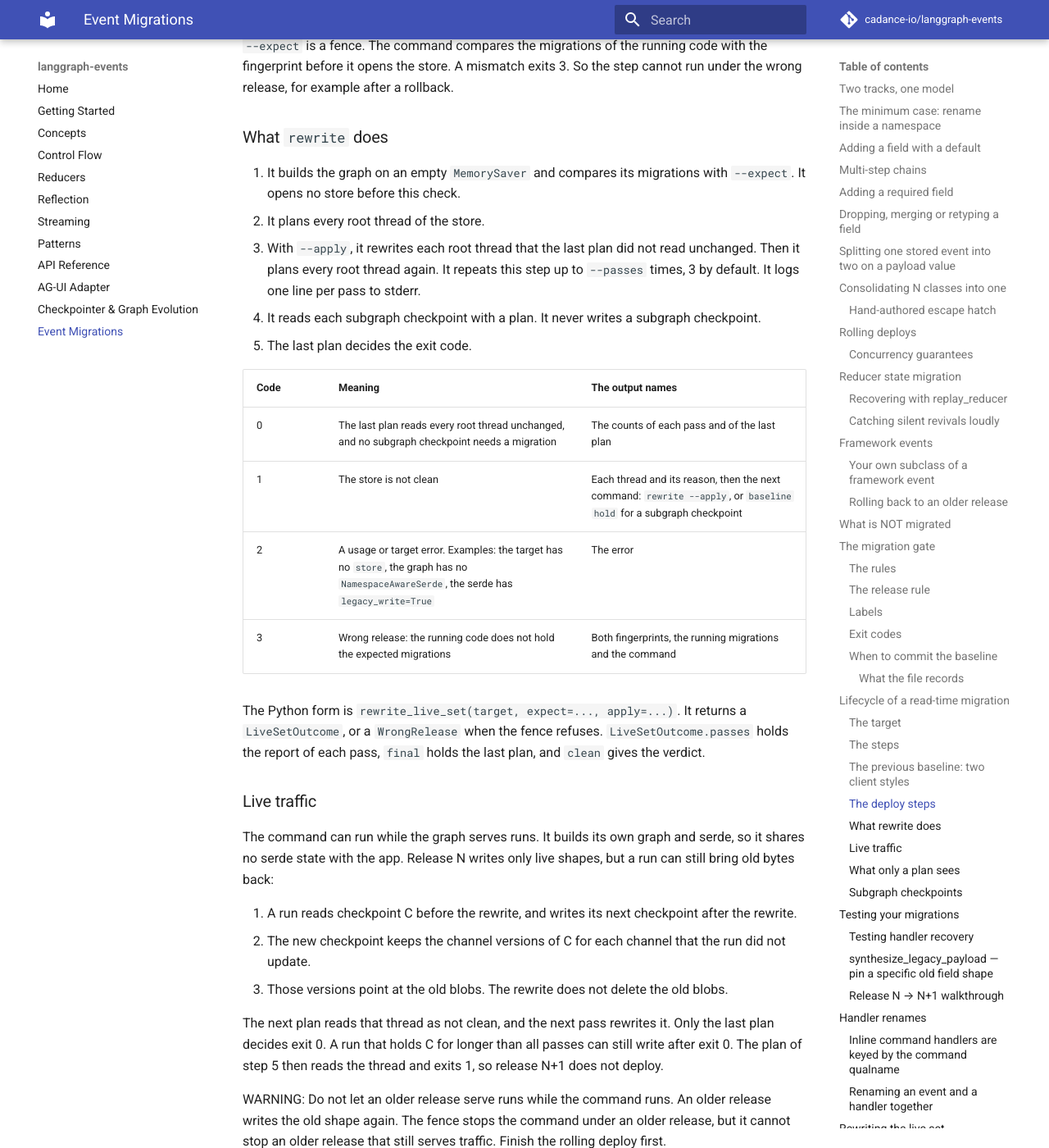
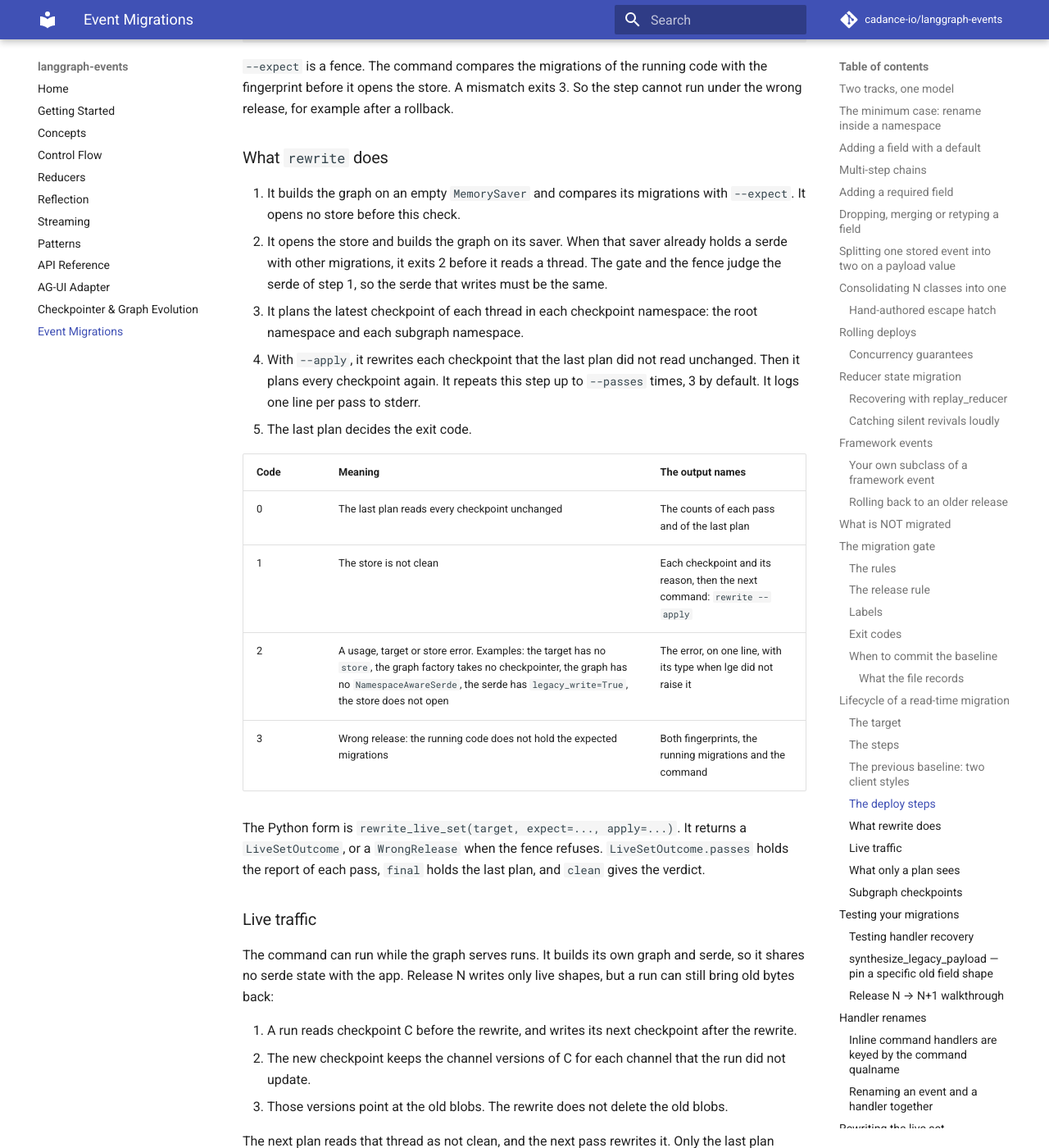
Before and after one commit to cadance-io/langgraph-events, an MkDocs documentation site: the page built from docs/event-migrations.md, in a window 1280 px wide and 1400 px high, scrolled down 22510 px. Shown: the whole window at 82% size. Built offline with MkDocs 1.6.1 and Material for MkDocs 9.7.7, drawn with Linux system fonts in a browser that asks for light colours; comment, search, counter and statistics services are not loaded; some of the changed text lies outside the part shown.

Commit message:
docs: document the subgraph rewrite and the upgrade from 0.41 (#214)
The rewrite command now rewrites each subgraph checkpoint, refuses a
store whose serde holds other migrations, and maps every other error to
exit 2. The lifecycle section, the API table and the CHANGELOG say so.

The CHANGELOG gains an upgrade guide from 0.41: the graph factory takes
a checkpointer, the first release after the upgrade ships every
migration, and a table maps each removed gate to its replacement. It
also lists the new public names of langgraph_events.serde.migrations.

Co-Authored-By: Claude Opus 5.5 <noreply@anthropic.com>

````diff
--- a/docs/event-migrations.md
+++ b/docs/event-migrations.md
@@ -544,10 +544,10 @@ If the store cannot be made clean in time, keep the migration one more release:
 ```bash
 python -m langgraph_events.serde.migrations baseline hold myapp.lge_target:target \
     "transform myapp.events:Order via myapp.events:drop_total" \
-    --reason "a subgraph checkpoint still needs it" --previous "$RUNNER_TEMP/prev.json"
+    --reason "a paused thread refuses the rewrite" --previous "$RUNNER_TEMP/prev.json"
 ```
 
-The hold records the digest of the whole previous file. The baseline of the next release holds the hold record, so its digest is different. A check against that file ignores the hold. So a hold lasts one release, also when the migrations did not change. To keep the migration one more release, hold it again. Every check lists every hold.
+The hold records the digest of the whole previous file. The baseline of the next release holds the hold record, so its digest is different. A check against that file ignores the hold. So a hold lasts one release, also when the migrations did not change. To keep the migration one more release, hold it again. Every check lists each hold that applies. An expired hold shows in the `survived-release` finding of its migration, with the command to hold it again.
 
 `python -m langgraph_events.serde.migrations fingerprint <baseline file>` prints the fingerprint of the migrations a file records. It reads the JSON only.
 
@@ -591,7 +591,7 @@ Commit the baseline **alongside** the change that needs it, never after. Run `ba
   "migrations": [
     {"label": "rename myapp.orders:Order.ApprovalRequired"},
     {"label": "fill myapp.orders:Order.Place.Placed[tracking]",
-     "hold": {"reason": "a subgraph checkpoint needs it", "against": "lge-b1-3f0c2a9e41b7d655"}}
+     "hold": {"reason": "a paused thread refuses the rewrite", "against": "lge-b1-3f0c2a9e41b7d655"}}
   ]
 }
 ```
@@ -648,7 +648,7 @@ Each command is `python -m langgraph_events.serde.migrations <command>`.
 
 `prev.json` is the baseline file of the release that runs in production. `<fingerprint of N>` is the output of `fingerprint <baseline file of N>`. The `fingerprint` command reads the JSON only.
 
-Step 5 is the safety check of the deletion. CI reads no store, so CI cannot prove that the store is clean. If step 5 exits 1, do not deploy release N+1. Run step 3 again, or keep the migration one more release with `baseline hold`. See [The release rule](#the-release-rule).
+Step 5 is the safety check of the deletion. CI reads no store, so CI cannot prove that the store is clean. If step 5 exits 1, do not deploy release N+1. Run step 3 again. If a refused thread cannot converge, keep the migration one more release with `baseline hold`. See [The release rule](#the-release-rule).
 
 ### The previous baseline: two client styles
 
@@ -691,16 +691,16 @@ your-deploy-tool exec "python -m langgraph_events.serde.migrations rewrite myapp
 ### What `rewrite` does
 
 1. It builds the graph on an empty `MemorySaver` and compares its migrations with `--expect`. It opens no store before this check.
-2. It plans every root thread of the store.
-3. With `--apply`, it rewrites each root thread that the last plan did not read unchanged. Then it plans every root thread again. It repeats this step up to `--passes` times, 3 by default. It logs one line per pass to stderr.
-4. It reads each subgraph checkpoint with a plan. It never writes a subgraph checkpoint.
+2. It opens the store and builds the graph on its saver. When that saver already holds a serde with other migrations, it exits 2 before it reads a thread. The gate and the fence judge the serde of step 1, so the serde that writes must be the same.
+3. It plans the latest checkpoint of each thread in each checkpoint namespace: the root namespace and each subgraph namespace.
+4. With `--apply`, it rewrites each checkpoint that the last plan did not read unchanged. Then it plans every checkpoint again. It repeats this step up to `--passes` times, 3 by default. It logs one line per pass to stderr.
 5. The last plan decides the exit code.
 
 | Code | Meaning | The output names |
 |---|---|---|
-| 0 | The last plan reads every root thread unchanged, and no subgraph checkpoint needs a migration | The counts of each pass and of the last plan |
-| 1 | The store is not clean | Each thread and its reason, then the next command: `rewrite --apply`, or `baseline hold` for a subgraph checkpoint |
-| 2 | A usage or target error. Examples: the target has no `store`, the graph has no `NamespaceAwareSerde`, the serde has `legacy_write=True` | The error |
+| 0 | The last plan reads every checkpoint unchanged | The counts of each pass and of the last plan |
+| 1 | The store is not clean | Each checkpoint and its reason, then the next command: `rewrite --apply` |
+| 2 | A usage, target or store error. Examples: the target has no `store`, the graph factory takes no checkpointer, the graph has no `NamespaceAwareSerde`, the serde has `legacy_write=True`, the store does not open | The error, on one line, with its type when lge did not raise it |
 | 3 | Wrong release: the running code does not hold the expected migrations | Both fingerprints, the running migrations and the command |
 
 The Python form is `rewrite_live_set(target, expect=..., apply=...)`. It returns a `LiveSetOutcome`, or a `WrongRelease` when the fence refuses. `LiveSetOutcome.passes` holds the report of each pass, `final` holds the last plan, and `clean` gives the verdict.
@@ -725,7 +725,9 @@ WARNING: Do not let an older release serve runs while the command runs. An older
 
 ### Subgraph checkpoints
 
-The command reads each subgraph checkpoint and never writes one. When a running migration still changes a subgraph checkpoint, the command exits 1. The output names each migration that reads the checkpoint. Keep those migrations one more release with `baseline hold`. The checkpoint keeps the old shape until a run of the subgraph writes a new checkpoint.
+A graph that a handler invokes on the same checkpointer writes its checkpoints under a subgraph namespace. The command plans and rewrites the latest checkpoint of each subgraph namespace, the same as a root thread. So a completed subgraph run does not keep a migration in the code. A refused subgraph checkpoint prints its namespace and its reason.
+
+The Python form is `graph.plan_rewrite(thread_ids=..., checkpoint_ns=...)` and `graph.rewrite_store(thread_ids=..., checkpoint_ns=...)`. The default `checkpoint_ns=""` is the root namespace.
 
 ## Testing your migrations
 
@@ -892,7 +894,7 @@ What the rewrite does not do:
 - A historic checkpoint keeps the old bytes. After the class is deleted, `get_state_history()` cannot read it.
 - `drop=` removes the stored event only. Reducer state is not recomputed. Use [`replay_reducer`](#recovering-with-replay_reducer).
 - An event inside a non-Event container field, a dataclass or a pydantic model, has no migratable identity ([#160](https://github.com/cadance-io/langgraph-events/issues/160)). The rewrite does not reach it.
-- A checkpoint under a subgraph namespace is not read, the same as `unrevivable_threads()`. The `rewrite` command reads it with a plan and reports it. See [Subgraph checkpoints](#subgraph-checkpoints).
+- A call reads one checkpoint namespace, by default the root namespace. Pass `checkpoint_ns=` to read a subgraph namespace. The `rewrite` command walks every namespace. See [Subgraph checkpoints](#subgraph-checkpoints).
 - `legacy_write=True` is refused with `ValueError`. Under `legacy_write` the rewrite stores the historic identity again.
 
 ## Retiring an Interrupted subclass
````
Also changed, not shown: CHANGELOG.md (+43 -10 lines), docs/api.md (+6 -7 lines).
